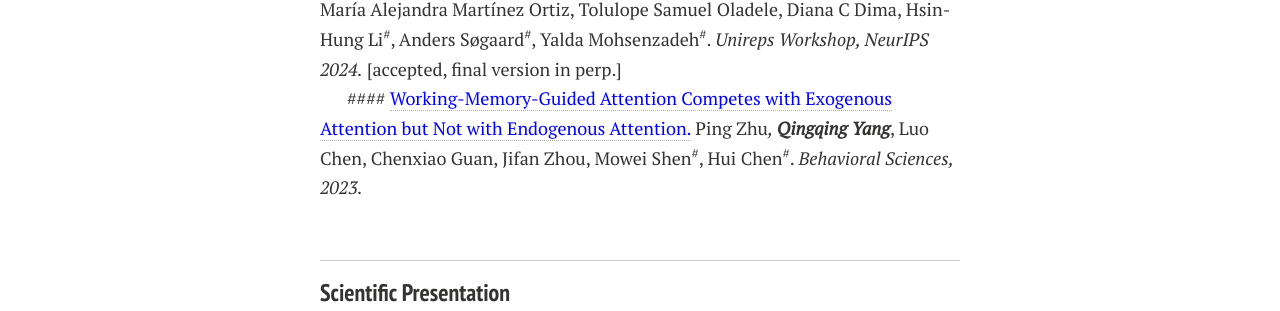
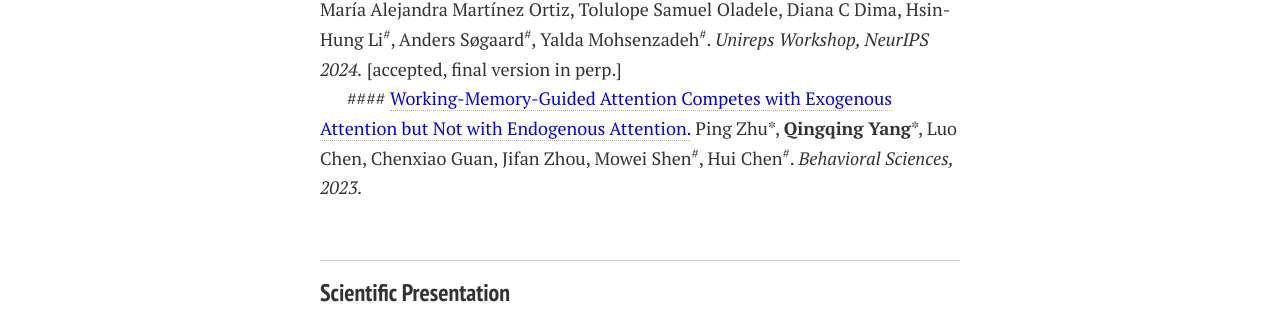
Before and after one commit to Qingqing-Yang-177/Qingqing-Yang-177.github.io, a Jekyll site: the page built from publications.md, in a window 1280 px wide. Shown: the part 415-726 px from the top of the page. Built offline with Jekyll 4.4.1, drawn with Linux system fonts in a browser that asks for light colours; nearby versions of some CDN libraries; comment, search, counter and statistics services are not loaded; a style sheet for code colours, icons or effects is not loaded.

```diff
--- a/publications.md
+++ b/publications.md
@@ -9,7 +9,7 @@ title: Publications
 Lastest Update: Oct 12 2024
 
 ### Paper
-*denotes equal contribution <br>
+\*denotes equal contribution <br>
 <sup>#</sup>denotes corresponding author
 <br>
 
@@ -19,7 +19,7 @@ Lastest Update: Oct 12 2024
 
 ####
 <a href="https://www.mdpi.com/2076-328X/13/5/426" style="color: blue;">Working-Memory-Guided Attention Competes with Exogenous Attention but Not with Endogenous Attention.</a>
-Ping Zhu*, **Qingqing Yang***, Luo Chen, Chenxiao Guan, Jifan Zhou, Mowei Shen<sup>#</sup>, Hui Chen<sup>#</sup>. _Behavioral Sciences, 2023._
+Ping Zhu\*, **Qingqing Yang***, Luo Chen, Chenxiao Guan, Jifan Zhou, Mowei Shen<sup>#</sup>, Hui Chen<sup>#</sup>. _Behavioral Sciences, 2023._
 
 <br>
 
```
